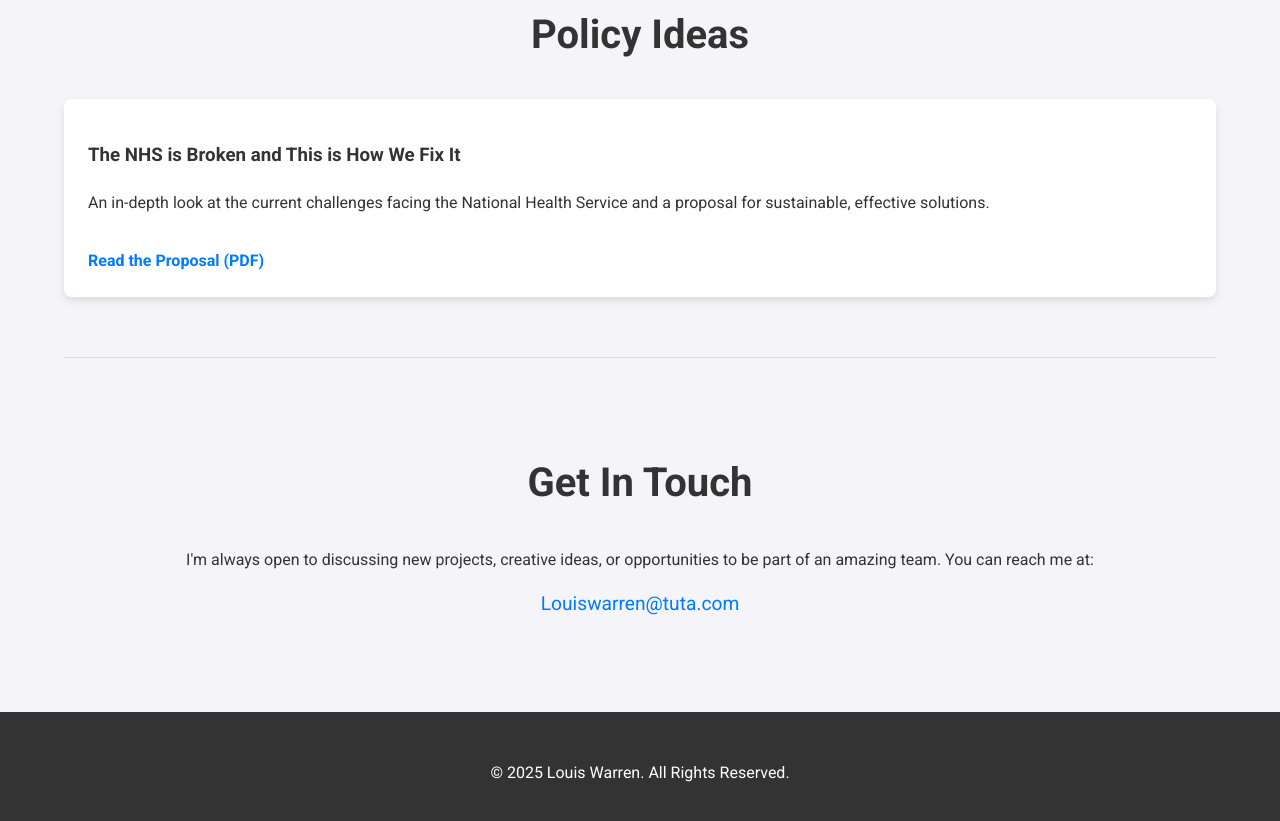
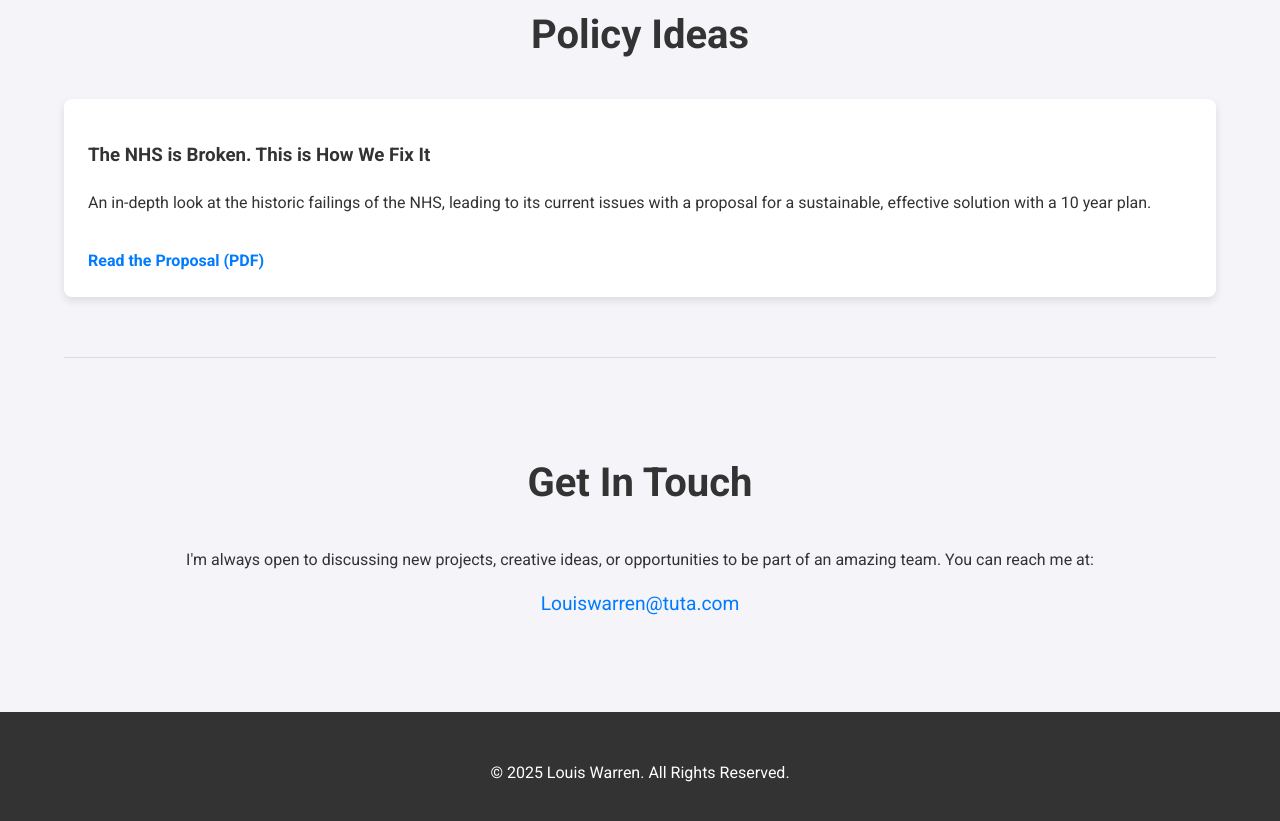
Before and after one commit to LouisWarren99/-github.io, a plain HTML site: page index.html in a window 1280 px wide. Shown: the part 1421-2242 px from the top of the page. Drawn offline with Linux system fonts and the light colour scheme.

Commit message:
Update index.html

```diff
--- a/index.html
+++ b/index.html
@@ -67,8 +67,8 @@
             <h2>Policy Ideas</h2>
             <div class="project-grid">
                 <div class="project-card">
-                    <h3>The NHS is Broken and This is How We Fix It</h3>
-                    <p>An in-depth look at the current challenges facing the National Health Service and a proposal for sustainable, effective solutions.</p>
+                    <h3>The NHS is Broken. This is How We Fix It</h3>
+                    <p>An in-depth look at the historic failings of the NHS, leading to its current issues with a proposal for a sustainable, effective solution with a 10 year plan.</p>
                     <a href="nhs-policy.pdf" target="_blank" class="project-link">Read the Proposal (PDF)</a>
                 </div>
             </div>
```
